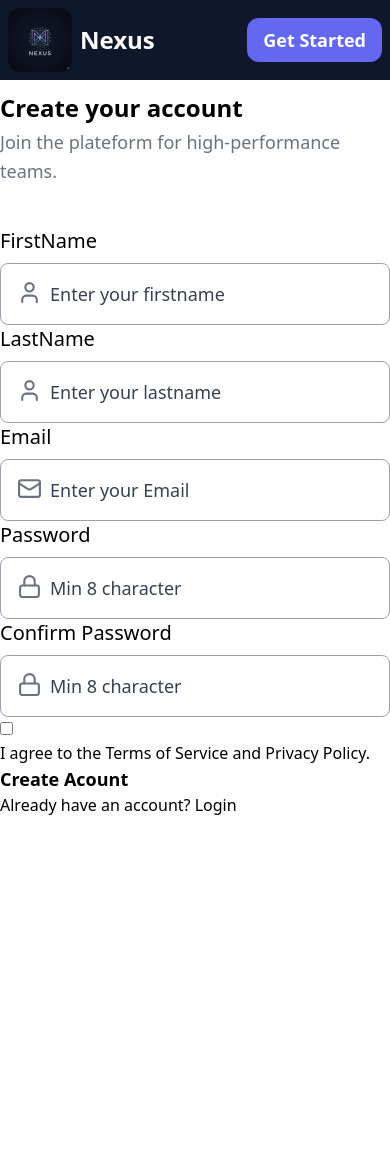
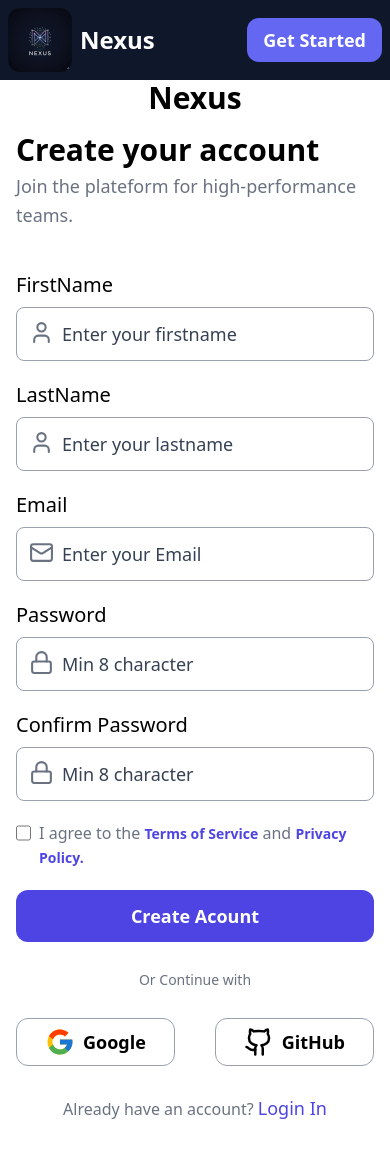
Before and after one commit to Eunock-web/Nexus-front, a React (Vite) app: page /register in a window 390 px wide. Before the commit the page ends 844 px from the top, so only its background shows below. Built offline with nearby package versions, Linux system fonts and the light colour scheme.

Commit message:
feat: Finalisation de l'interface version mobile du register

```diff
--- a/package.json
+++ b/package.json
@@ -18,6 +18,7 @@
     "react": "^19.2.0",
     "react-dom": "^19.2.0",
     "react-hook-form": "^7.71.1",
+    "react-icons": "^5.5.0",
     "react-router-dom": "^7.13.0",
     "tailwindcss": "^4.1.18",
     "zod": "^4.3.6"
--- a/src/features/auth/components/RegisterForm.tsx
+++ b/src/features/auth/components/RegisterForm.tsx
@@ -4,42 +4,43 @@ import useRegister from "../hooks/useRegister"
 import type { RegisterInput } from "../types";
 import { zodResolver } from "@hookform/resolvers/zod";
 import { RegisterSchema } from "../schemas/RegisterSchema";
-import { Lock, Mail, User } from "lucide-react";
+import { Github, Lock, Mail, User } from "lucide-react";
 import { Link } from "react-router-dom";
+import { FcGoogle } from "react-icons/fc";
 
 
-function RegisterForm(){
+function RegisterForm() {
 
     //Usage du useRegister pour l'envoie de la donnée
-    const {mutate, isPending, error, data, isSuccess} = useRegister();
+    const { mutate, isPending, error, data, isSuccess } = useRegister();
 
     //Usage de l'hook useForm pour la gestion du formulaire
-    const {register, handleSubmit, formState: {errors}} = useForm<RegisterInput>({resolver: zodResolver(RegisterSchema)});
+    const { register, handleSubmit, formState: { errors } } = useForm<RegisterInput>({ resolver: zodResolver(RegisterSchema) });
 
 
-    const onSubmit: SubmitHandler<RegisterInput> = (data)=>{
+    const onSubmit: SubmitHandler<RegisterInput> = (data) => {
         mutate(data);
     }
 
-return <>
-        <div>
+    return <>
+        <div className="">
             {/** Partie gauche du register visible sur desktop */}
             <div className="hidden ">
 
             </div>
 
             {/**Partie droite du register */}
-            <div className="flex flex-col gap-3">
+            <div className="flex flex-col gap-4 mx-4">
                 {/**Logo */}
-                <div>
-
+                <div className="flex fleex-col justify-center items-center">
+                    <h1 className="font-bold text-3xl"> Nexus </h1>
                 </div>
 
                 {/**Corps */}
                 <div className=" flex flex-col gap-2 ">
                     {/**Texte avant le formulaire */}
                     <div className="flex flex-col gap-1">
-                        <h1 className="text-2xl font-bold "> Create your account </h1>
+                        <h1 className="text-3xl font-bold "> Create your account </h1>
                         <p className="text-lg font text-gray-500 leading-relaxed"> Join the plateform for high-performance teams. </p>
                     </div>
 
@@ -49,88 +50,128 @@ return <>
 
                     {/** Affichage de l'erreur du mounted */}
                     <div>
-                        {error && <span>{error.message}</span> }
+                        {error && <span>{error.message}</span>}
                     </div>
 
                     <div>
-                        {isSuccess && <span> {data.otpResponse}</span> }
+                        {isSuccess && <span> {data.otpResponse}</span>}
                     </div>
 
                     <div>
-                        {isSuccess && <span> {data.response}</span> }
+                        {isSuccess && <span> {data.response}</span>}
                     </div>
 
                     {/**Formulaire */}
-                    <div>
-                        <form className="flex flex-col " onSubmit={handleSubmit(onSubmit)}>
+                    <div className="">
+                        <form className="flex flex-col gap-5" onSubmit={handleSubmit(onSubmit)}>
 
                             <div className="flex flex-col gap-2 ">
                                 <label htmlFor="firstname" className="font-medium text-xl">FirstName</label>
-                                <div className="flex flex-row gap-2 border border-gray-400 p-4 rounded-lg ">
+
+                                <div className="flex flex-row gap-2 border border-gray-400 p-3 rounded-lg transition-all focus-within:ring-2 focus-within:ring-primary focus-within:border-primary ">
                                     <User className="text-gray-500 " size={25} />
-                                    <input type="text" className="input  placeholder-gray-700 text-lg  " placeholder="Enter your firstname" {...register("firstname")} />
+                                    <input
+                                        type="text"
+                                        className="input  placeholder-gray-700 text-lg outline-0 bg-transparent  "
+                                        placeholder="Enter your firstname" {...register("firstname")}
+                                        required
+                                    />
                                 </div>
-                                {errors.firstname && <span>{errors.firstname.message}</span> }
+
+                                {errors.firstname && <span className="text-red-500">{errors.firstname.message}</span>}
                             </div>
 
                             <div className="flex flex-col gap-2 ">
                                 <label htmlFor="lastname" className="font-medium text-xl">LastName</label>
-                                <div className="flex flex-row gap-2 border border-gray-400 p-4 rounded-lg ">
+
+                                <div className="flex flex-row gap-2 border border-gray-400 p-3 rounded-lg transition-all focus-within:ring-2 focus-within:ring-primary focus-within:border-primary ">
                                     <User className="text-gray-500 " size={25} />
-                                    <input type="text" className="input  placeholder-gray-700 text-lg  " placeholder="Enter your lastname" {...register("lastname")} />
+                                    <input
+                                    type="text"
+                                    className="input  placeholder-gray-700 text-lg outline-0 bg-transparent"
+                                    placeholder="Enter your lastname" {...register("lastname")}
+                                    required
+                                />
                                 </div>
-                                {errors.lastname && <span>{errors.lastname.message}</span> }
+
+                                {errors.lastname && <span className="text-red-500">{errors.lastname.message}</span>}
                             </div>
 
                             <div className="flex flex-col gap-2 ">
                                 <label htmlFor="email" className="font-medium text-xl">Email</label>
-                                <div className="flex flex-row gap-2 border border-gray-400 p-4 rounded-lg ">
+
+                                <div className="flex flex-row gap-2 border border-gray-400 p-3 rounded-lg transition-all focus-within:ring-2 focus-within:ring-primary focus-within:border-primary ">
+
                                     <Mail className="text-gray-500 " size={25} />
-                                    <input type="email" className="input  placeholder-gray-700 text-lg  " placeholder="Enter your Email" {...register("email")} />
+                                    <input
+                                        type="email"
+                                        className="input  placeholder-gray-700 text-lg outline-0 bg-transparent  "
+                                        placeholder="Enter your Email" {...register("email")}
+                                        required
+                                    />
                                 </div>
-                                {errors.email && <span>{errors.email.message}</span> }
+
+                                {errors.email && <span className="text-red-500">{errors.email.message}</span>}
                             </div>
 
                             <div className="flex flex-col gap-2">
                                 <label htmlFor="password" className="font-medium text-xl">Password</label>
-                                <div className="flex flex-row gap-2 border border-gray-400 p-4 rounded-lg ">
+
+                                <div className="flex flex-row gap-2 border border-gray-400 p-3 rounded-lg transition-all focus-within:ring-2 focus-within:ring-primary focus-within:border-primary ">
                                     <Lock className="text-gray-500 " size={25} />
-                                    <input type="password" className="input  placeholder-gray-700 text-lg  " placeholder="Min 8 character" {...register("password")} />
+                                    <input
+                                        type="password"
+                                        className="input  placeholder-gray-700 text-lg outline-0 bg-transparent  "
+                                        placeholder="Min 8 character" {...register("password")}
+                                        required
+                                    />
                                 </div>
-                                {errors.password && <span>{errors.password.message}</span> }
+
+                                {errors.password && <span className="text-red-500">{errors.password.message}</span>}
                             </div>
 
                             <div className="flex flex-col gap-2">
                                 <label htmlFor="confirmPassword" className="font-medium text-xl">Confirm Password</label>
-                                <div className="flex flex-row gap-2 border border-gray-400 p-4 rounded-lg ">
+
+                                <div className="flex flex-row gap-2 border border-gray-400 p-3 rounded-lg transition-all focus-within:ring-2 focus-within:ring-primary focus-within:border-primary ">
                                     <Lock className="text-gray-500 " size={25} />
-                                    <input type="password" className="input  placeholder-gray-700 text-lg  " placeholder="Min 8 character" {...register("confirmPassword")} />
+                                    <input
+                                        type="password"
+                                        className="input  placeholder-gray-700 text-lg focus:ring-0 outline-0 bg-transparent  "
+                                        placeholder="Min 8 character" {...register("confirmPassword")}
+                                        required
+                                    />
                                 </div>
-                                {errors.confirmPassword && <span>{errors.confirmPassword.message}</span> }
+
+                                {errors.confirmPassword && <span className="text-red-500">{errors.confirmPassword.message}</span>}
                             </div>
 
-                            <div>
-                                <input type="checkbox" />
-                                <p>I agree to the <span>Terms of Service</span> and <span>Privacy Policy.</span></p>
+                            <div className="flex flex-row gap-2">
+                                <input type="checkbox" className="h-4 w-4 mt-1" />
+                                <p className="text-gray-500"> I agree to the <span className="text-semiprimary font-bold text-sm leading-relaxed">Terms of Service</span> and <span className="text-semiprimary font-bold text-sm leading-relaxed">Privacy Policy.</span></p>
                             </div>
 
-                            <div>
-                                <Button className="rounded-xl" disabled = {isPending}>{isPending? 'Envoi en cours' : 'Create Acount' }</Button>
+                            <div className="">
+                                <Button className="rounded-xl bg-semiprimary px-4 py-3 w-full text-white mb-7" disabled={isPending}>{isPending ? 'Envoi en cours' : 'Create Acount'}</Button>
                             </div>
                         </form>
 
+                        <p className="text-gray-500 text-sm text-center mb-7"> Or Continue with  </p>
+
                         {/**Boutton de l'OAuth2 */}
-                        <div>
-                            <div>
+                        <div className="flex flex-row justify-between mb-7 ">
+                            <Button className="flex flex-row gap-2  px-7 py-2 border border-gray-400 rounded-xl" >
+                                <FcGoogle size={30} />
+                                <span className="flex font-semibold text-lg items-center"> Google </span>
+                            </Button>
 
-                            </div>
-
-                            <div>
-
-                            </div>
+                            <Button className="flex flex-row gap-2  px-7 py-2 border border-gray-400 rounded-xl" >
+                                <Github className="  text-black" size={30} />
+                                <span className="flex font-semibold text-lg items-center"> GitHub </span>
+                            </Button>
                         </div>
 
-                        <p>Already have an account? <Link to={"/login"}> Login </Link> </p>
+                        <p className="text-center text-gray-500 leading-relaxed mb-7">Already have an account? <Link to={"/login"} className="text-semiprimary text-lg font-medium"> Login In </Link> </p>
                     </div>
                 </div>
             </div>
--- a/src/features/auth/schemas/RegisterSchema.ts
+++ b/src/features/auth/schemas/RegisterSchema.ts
@@ -1,8 +1,8 @@
 import {z} from 'zod';
 
 export const RegisterSchema = z.object({
-    firstname : z.string().min(2, 'Too short').max(30, 'The firstname must be less than 30'),
-    lastname : z.string().min(2, 'TToo short').max(30, 'The lastname must be less than 30'),
+    firstname : z.string().min(2, 'The firstname must be more than 2').max(30, 'The firstname must be less than 30'),
+    lastname : z.string().min(2, 'The firstname must be more than 2').max(30, 'The lastname must be less than 30'),
     email : z.string().email("Email required"),
     password : z.string().min(8, 'Invalide password'),
     confirmPassword : z.string().min(8).max(20)
--- a/src/index.css
+++ b/src/index.css
@@ -3,6 +3,7 @@
 @theme{
     --color-dark : #0F172A;
     --color-primary : #6467f2;
+    --color-semiprimary : #4e44e4;
     --color-secondary : #1E293B;
     --text-secondary : #94A3B8;
     --color-main : #F1F5F9;
```
Also changed, not shown: 1 other file (tests, documents, lock files or other folders).
